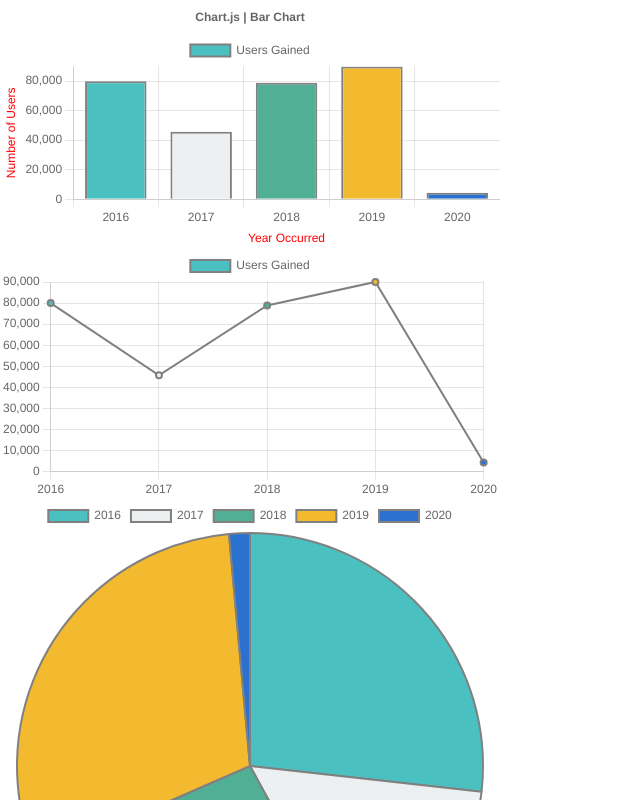
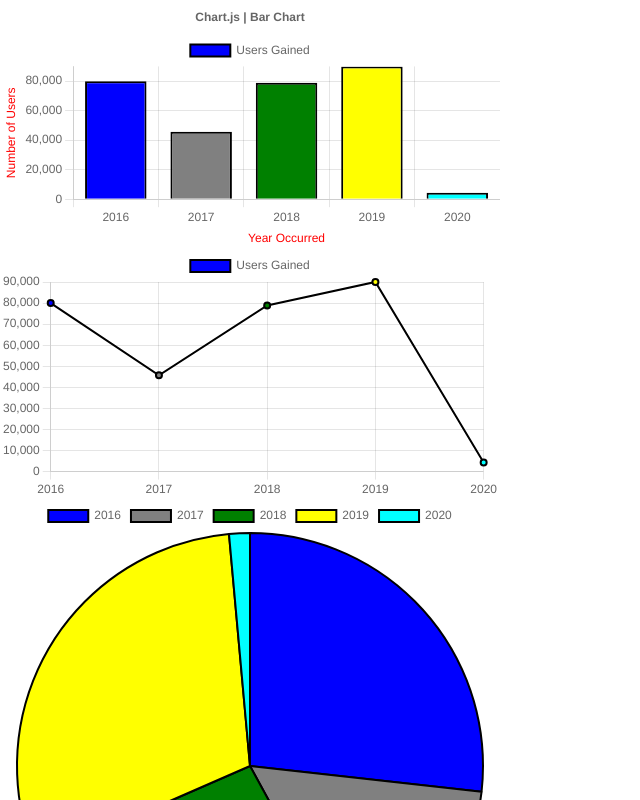
Before and after one commit to Bonjour-amanda/chart-js, a React (Vite) app in the folder chart.js/: page / in a window 1280 px wide. Shown: the top 800 px of the page, without its empty margins (0-640 px from the left). Built offline with nearby package versions, Linux system fonts and the light colour scheme.

Commit message:
change background color

```diff
--- a/chart.js/src/App.jsx
+++ b/chart.js/src/App.jsx
@@ -15,13 +15,13 @@ function App() {
         label: "Users Gained",
         data: dummyData.map((data) => data.userGain),
         backgroundColor: [
-          "rgba(75,192,192,1)",
-          "#ecf0f1",
-          "#50AF95",
-          "#f3ba2f",
-          "#2a71d0",
+          "blue",
+          "grey",
+          "green",
+          "yellow",
+          "cyan",
         ],
-        borderColor: "grey",
+        borderColor: "black",
         borderWidth: 2,
         link: [
           'https://www.chartjs.org/',
```
